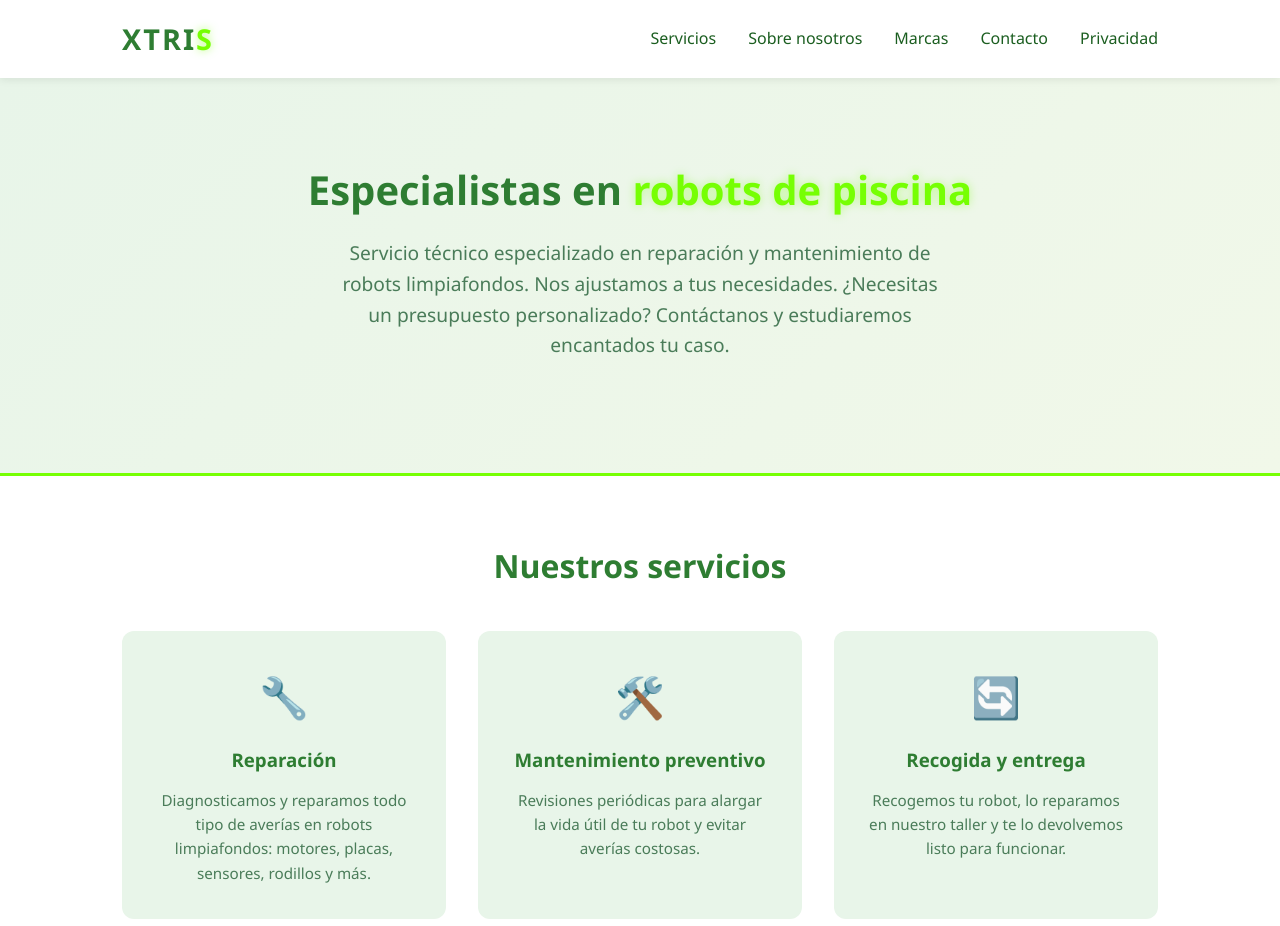
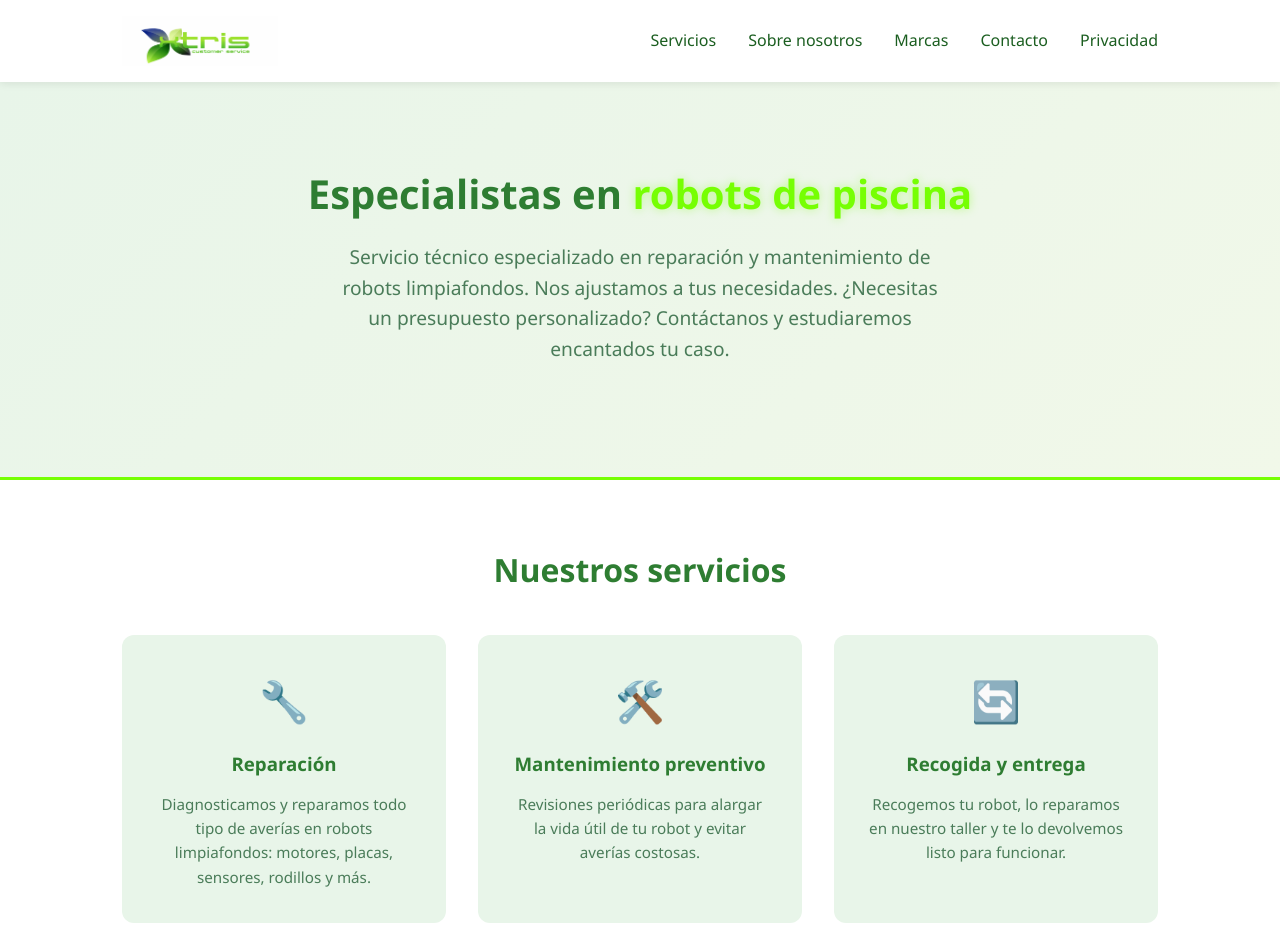
Before and after one commit to comercialxtris/web_xtris, a plain HTML site: page index.html in a window 1280 px wide. Shown: the top 926 px of the page. Drawn offline with Linux system fonts and the light colour scheme.

Commit message:
Update index.html

```diff
--- a/index.html
+++ b/index.html
@@ -47,16 +47,14 @@
         }
 
         .logo {
-            font-size: 1.8rem;
-            font-weight: 800;
-            color: var(--verde-oscuro);
             text-decoration: none;
-            letter-spacing: 2px;
+            display: flex;
+            align-items: center;
         }
 
-        .logo span {
-            color: var(--verde-radioactivo);
-            text-shadow: 0 0 8px rgba(118, 255, 3, 0.5);
+        .logo img {
+            height: 50px;
+            width: auto;
         }
 
         .nav-links {
@@ -366,7 +364,7 @@
     <!-- HEADER -->
     <header>
         <nav>
-            <a href="index.html" class="logo">XTRI<span>S</span></a>
+            <a href="index.html" class="logo"><img src="logo.png" alt="XTRIS - Customer Service"></a>
             <button class="menu-toggle" aria-label="Abrir menú" onclick="document.querySelector('.nav-links').classList.toggle('active')">☰</button>
             <ul class="nav-links">
                 <li><a href="#servicios">Servicios</a></li>
```
